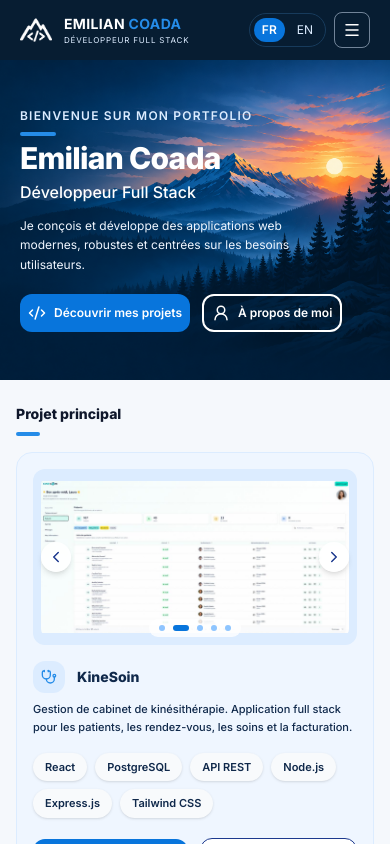
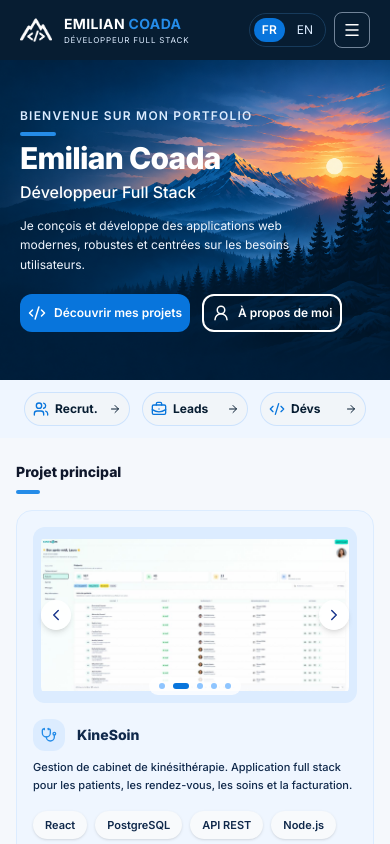
Before and after one commit to Coada-Emilian/developer-portfolio, a React (Vite) app in the folder frontend/: page / in a window 390 px wide. Shown: the top 844 px of the page. Built offline with nearby package versions, Linux system fonts and the light colour scheme.

Commit message:
feat: enable audience navigation on mobile homepage

```diff
--- a/frontend/src/@types/props/pages/home/homePage.props.ts
+++ b/frontend/src/@types/props/pages/home/homePage.props.ts
@@ -9,6 +9,7 @@ export interface AudienceNavigationSectionCardProps {
   tabletDescription: string
   href: string
   icon: LucideIcon
+  mobileTitle: string
 }
 
 export interface HeroSectionProps {
--- a/frontend/src/pages/home/sections/audience-navigation/AudienceNavigationSection.tsx
+++ b/frontend/src/pages/home/sections/audience-navigation/AudienceNavigationSection.tsx
@@ -5,7 +5,7 @@ import AudienceNavigationSectionCard from './components/AudienceNavigationSectio
 // Provides audience-specific navigation for recruiters, technical leads and developers.
 export default function AudienceNavigationSection() {
   return (
-    <section className="hidden bg-blue-50 md:block">
+    <section className=" bg-blue-50">
       <div className="mx-auto grid grid-cols-3 gap-3 px-6 py-3 lg:gap-6 lg:px-36">
         {/* Recruiters: career path, skills and key projects */}
         <AudienceNavigationSectionCard
@@ -13,6 +13,7 @@ export default function AudienceNavigationSection() {
           desktopDescription="Mon parcours, mes compétences et mes projets clés."
           tabletTitle="Recruteurs"
           tabletDescription="Parcours, compétences et projets."
+          mobileTitle="Recrut."
           href="/recruiters"
           icon={Users}
         />
@@ -23,6 +24,7 @@ export default function AudienceNavigationSection() {
           desktopDescription="Ma façon de travailler, mes réalisations et la valeur que je peux apporter."
           tabletTitle="Leads"
           tabletDescription="Méthode de travail et contributions."
+          mobileTitle="Leads"
           href="/leads"
           icon={BriefcaseBusiness}
         />
@@ -33,6 +35,7 @@ export default function AudienceNavigationSection() {
           desktopDescription="Le détail des projets, les choix techniques, l'architecture et le code source."
           tabletTitle="Développeurs"
           tabletDescription="Projets, architecture et choix techniques."
+          mobileTitle="Dévs"
           href="/developers"
           icon={Code2}
         />
--- a/frontend/src/pages/home/sections/audience-navigation/components/AudienceNavigationSectionCard.tsx
+++ b/frontend/src/pages/home/sections/audience-navigation/components/AudienceNavigationSectionCard.tsx
@@ -10,24 +10,36 @@ export default function AudienceNavigationSectionCard({
   tabletDescription,
   href,
   icon: Icon,
+  mobileTitle,
 }: AudienceNavigationSectionCardProps) {
   return (
     // The entire card is clickable and navigates to its target page.
     <a
       href={href}
-      className="flex cursor-pointer items-center gap-5 rounded-xl border border-blue-200/70 bg-slate-100 px-6 py-4 transition-colors duration-200 hover:border-blue-300 hover:bg-blue-100"
+      className="flex min-w-0 items-center gap-1.5 rounded-full border border-blue-200/70 bg-slate-100 px-2 py-2 transition-colors duration-200 hover:border-blue-300 hover:bg-blue-100 md:gap-5 md:rounded-xl md:px-6 md:py-4"
     >
-      <Icon className="size-8 shrink-0 text-blue-600 lg:size-11.5" />
+      <Icon className="size-4 shrink-0 text-blue-600 md:size-8 lg:size-11.5" />
 
-      <div className="flex-1">
-        <h3 className="text-lg font-bold text-navy-950 md:hidden lg:block">{desktopTitle}</h3>
-        <p className="text-sm font-medium text-navy-900 md:hidden lg:block">{desktopDescription}</p>
+      <div className="min-w-0 flex-1">
+        {/* Desktop content */}
+        <h3 className="hidden text-lg font-bold text-navy-950 lg:block">{desktopTitle}</h3>
+        <p className="hidden text-sm font-medium text-navy-900 lg:block">{desktopDescription}</p>
 
-        <h3 className="text-base font-bold text-navy-950 lg:hidden">{tabletTitle}</h3>
-        <p className="text-xs font-medium text-navy-900 lg:hidden">{tabletDescription}</p>
+        {/* Tablet content */}
+        <h3 className="hidden whitespace-nowrap text-base font-bold text-navy-950 md:block lg:hidden">
+          {tabletTitle}
+        </h3>
+        <p className="hidden text-xs font-medium text-navy-900 md:block lg:hidden">
+          {tabletDescription}
+        </p>
+
+        {/* Mobile content */}
+        <h3 className="whitespace-nowrap text-xs font-bold text-navy-950 md:hidden">
+          {mobileTitle}
+        </h3>
       </div>
 
-      <ArrowRight className="size-4 shrink-0 text-navy-950 lg:size-6" />
+      <ArrowRight className="size-3 shrink-0 text-navy-950 md:size-4 lg:size-6" />
     </a>
   )
 }
```
